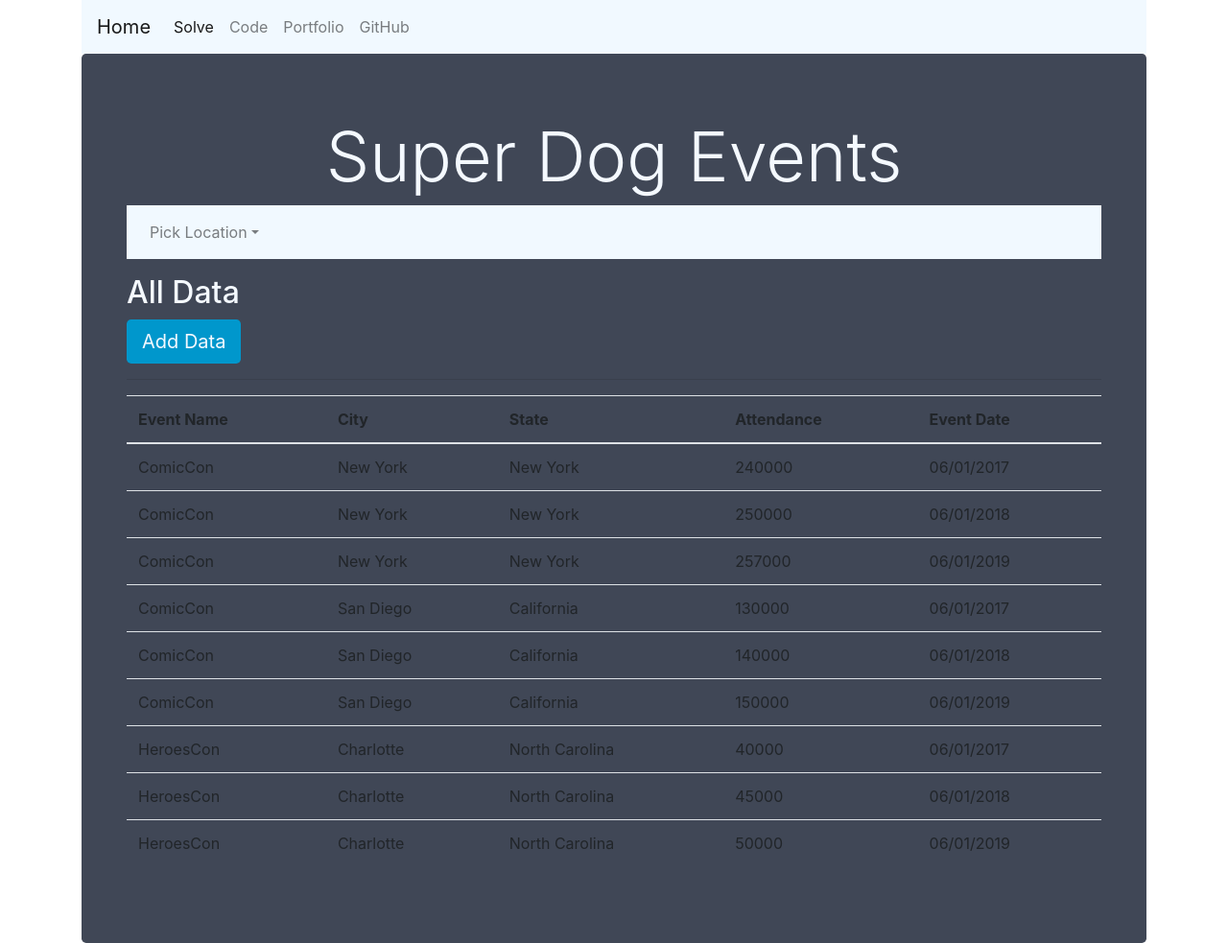
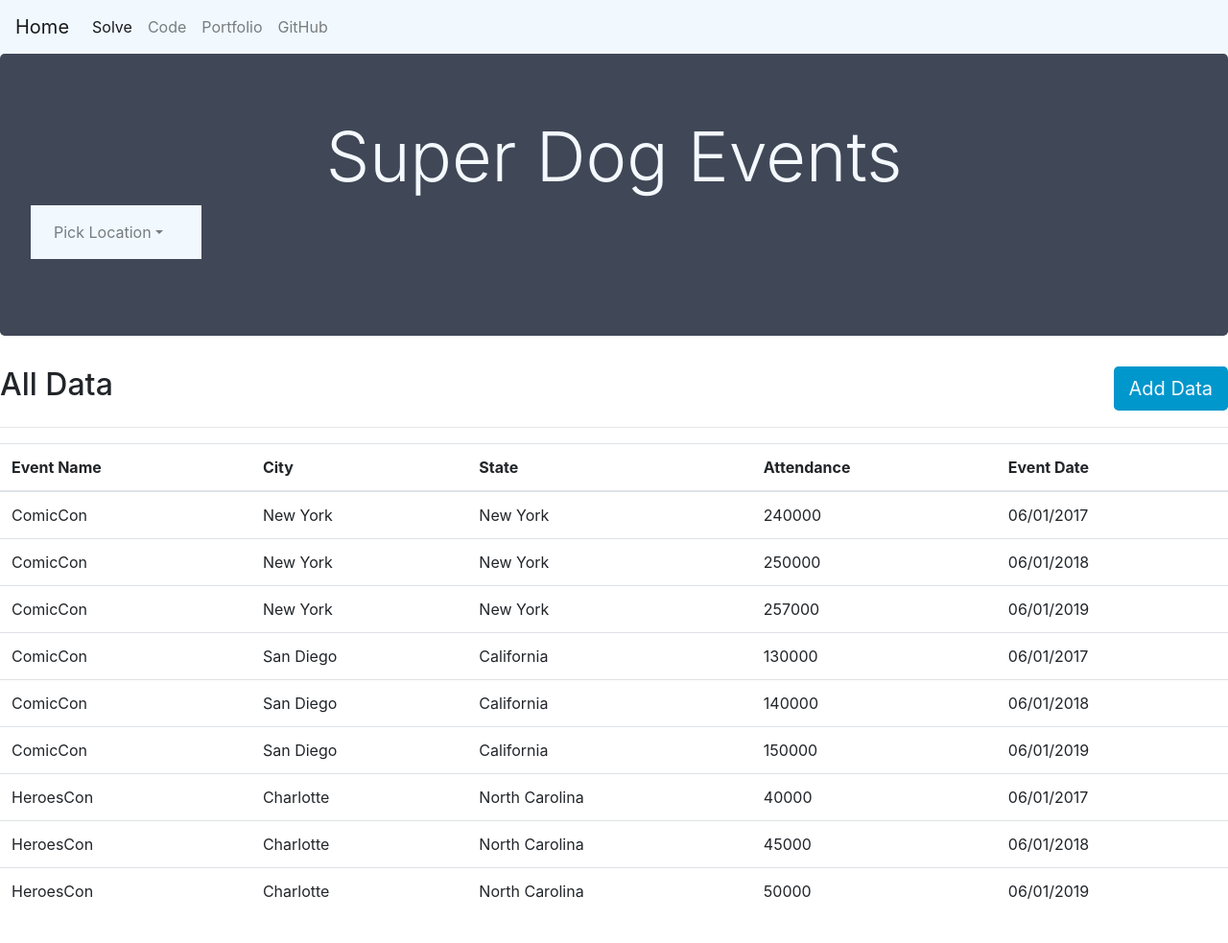
Before and after one commit to aarondevon/SuperDogEvents, a plain HTML site: page solve.html in a window 1280 px wide. Shown: the whole page at 96% size. Drawn offline with nearby package versions, Linux system fonts and the light colour scheme.

Commit message:
rearrange page

```diff
--- a/solve.html
+++ b/solve.html
@@ -14,7 +14,6 @@
     <title>Super Dog Events | Solve</title>
   </head>
   <body>
-    <div class="container">
     <nav class="navbar navbar-expand-lg navbar-light">
       <a class="navbar-brand" href="index.html">Home</a>
       <button
@@ -56,9 +55,9 @@
         </ul>
       </div>
     </nav>
+
     <!-- Jumbotron section -->
     <div class="jumbotron">
-        <div class="container">
       <div class="row">
         <div class="col-12 text-center">
           <h1 class="display-3">Super Dog Events</h1>
@@ -68,7 +67,7 @@
       <!-- <img src="img/TacoCat.jpg" alt="Taco cat" /> -->
       <!-- <p class="lead">Jumbo helper text</p> -->
       <div class="row">
-            <div class="col-12">
+        <div class="col-2">
           <nav class="navbar navbar-expand-sm navbar-light">
             <div class="collapse navbar-collapse" id="collapsibleNavId">
               <ul class="navbar-nav mr-auto mt-2 mt-lg-0">
@@ -95,20 +94,20 @@
       </div>
 
       <div class="row">
-            <div class="col-12">
+        <div class="col-12 col-md-4">
           <table id="table-stats" class="table"></table>
         </div>
       </div>
-
+    </div>
     <div class="row">
-            <div class="col-12">
+      <div class="col-6">
         <h2>All Data</h2>
-              <button id="add-data" class="btn btn-primary btn-lg">
-                Add Data
-              </button>
-              <hr />
+      </div>
+      <div class="col-6 text-right">
+        <button id="add-data" class="btn btn-primary btn-lg">Add Data</button>
       </div>
     </div>
+    <hr />
     <div class="row">
       <div class="col-12">
         <table id="event-data" class="table">
@@ -125,9 +124,7 @@
         </table>
       </div>
     </div>
-        </div>
-      </div>
-    </div>
+
     <!-- Boostrap -->
     <script
       src="https://code.jquery.com/jquery-3.5.1.slim.min.js"
```
Lines whose indentation alone changed are shown as unchanged.
